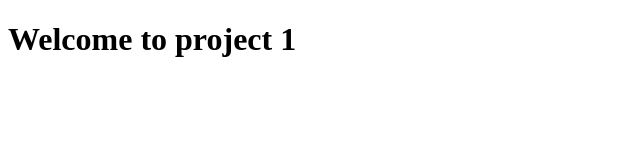
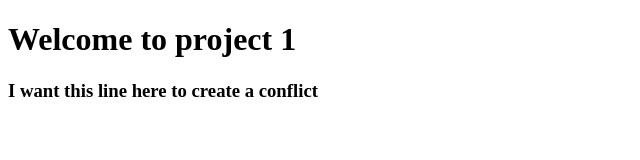
Before and after one commit to noahking27/UNC-project1-demo, a plain HTML site: page index.html in a window 1280 px wide. Shown: the whole page, without its empty margins (0-640 px from the left). Drawn offline with Linux system fonts and the light colour scheme.

Commit message:
push before conflict

```diff
--- a/index.html
+++ b/index.html
@@ -7,5 +7,6 @@
   </head>
   <body>
     <h1>Welcome to project 1</h1>
+    <h3>I want this line here to create a conflict</h3>
   </body>
 </html>
```
